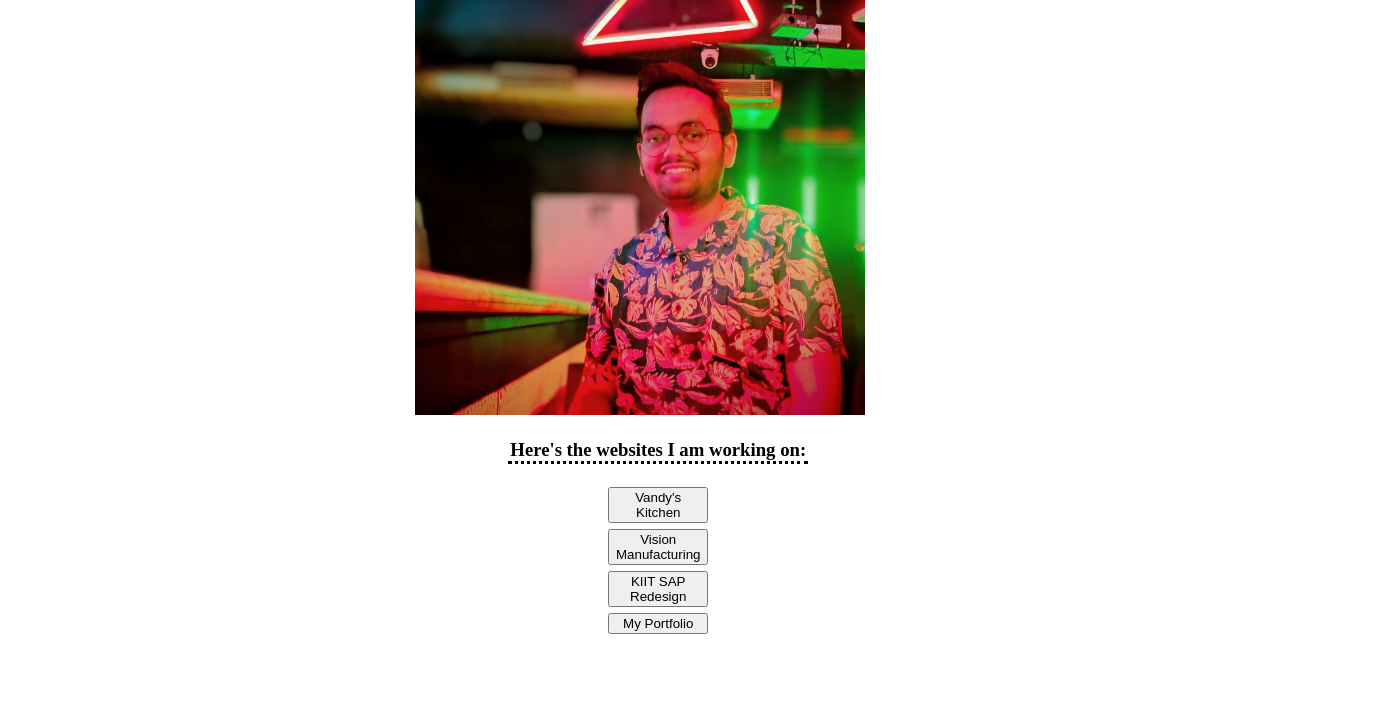
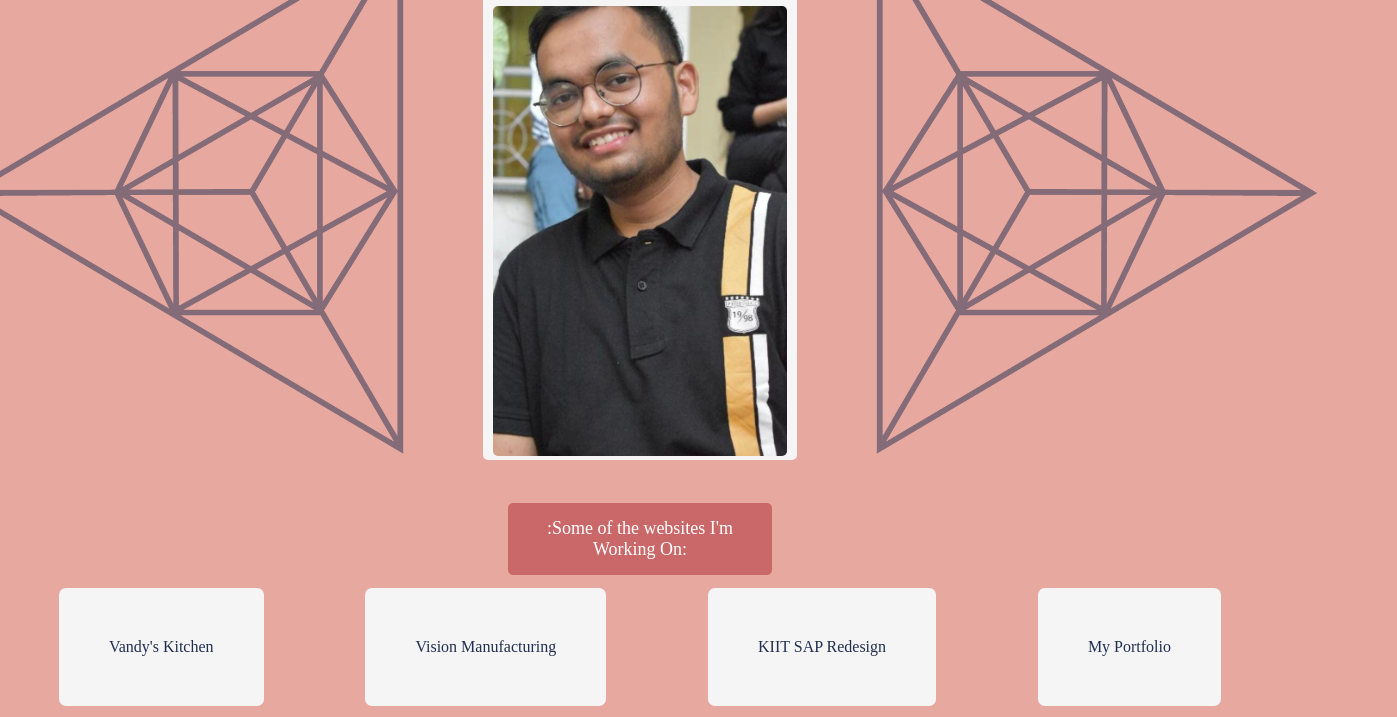
Before and after one commit to phANTom2303/anish-goenka-portfolio, a plain HTML site: page index.html in a window 1280 px wide. Shown: the part 115-832 px from the top of the page, 1397 px wide, since content can reach past the window. Before the commit the page ends 800 px from the top, so only its background shows below. Drawn offline with Linux system fonts and the light colour scheme.

Commit message:
Complete Overhaul

```diff
--- a/index.html
+++ b/index.html
@@ -7,18 +7,22 @@
     <title>Anish Goenka</title>
 </head>
 <body>
-    <div class="header">
-        <h1>Hi, I am Anish</h1>
-        <img src = "DP 6.jpg" id="me">
+    <div id="photo-frame">
+        <img src="img-left-flank.png" class="img-flank">
+        <div class="header">
+            <h1>Hi, I am Anish</h1>
+            <img src = "portrait mine.jpg" id="me">
+        </div>
+        <img src="img-right-flank.png" class="img-flank">
     </div>
 
     <div class="list">
+        <div id="link-heading">:Some of the websites I'm Working On:</div>
         <div class="links">
-        <h3>Here's the websites I am working on: </h3>
-        <button>Vandy's Kitchen</button>
-        <button>Vision Manufacturing</button>
-        <button>KIIT SAP Redesign</button>
-        <button>My Portfolio</button>
+        <a id="food">Vandy's Kitchen</a>
+        <a>Vision Manufacturing</a>
+        <a>KIIT SAP Redesign</a>
+        <a>My Portfolio</a>
     </div>
     </div>
 </body>
--- a/styles.css
+++ b/styles.css
@@ -1,14 +1,39 @@
 .header {
     text-align: center;
+    border-radius: 5px;
+    background-color: whitesmoke ;
+    /* border: 5px solid #202E51 ; */
+    padding-left: 10px;
+    padding-right: 10px;
 }
 
-h3 {
-    border-bottom: 3px dotted black;
-    margin: 20px 500px;
-}
+/* bright pink colour : #CA6869 */
+/* vomit colour #BACFC0  */
 #me {
     height: 450px;
     width: auto;
+    border-radius: 5px;
+}
+
+#link-heading {
+    background-color: #CA6869;
+    margin: 10px 500px ;
+    padding: 15px;
+    font-size: large;
+    color: white;
+    /* border: 3px solid #202E51; */
+    border-radius: 5px;
+}
+.img-flank {
+    height: 600px;
+    width: auto;
+    opacity: 50%;
+}
+
+#photo-frame {
+    display: flex;
+    justify-content: center;
+    align-items: center;
 }
 
 .list {
@@ -16,11 +41,15 @@ h3 {
 }
 
 .links {
-    display: grid;
-    grid-template-columns: 1fr;
-    grid-template-rows: auto;
+    display: flex;
 }
 
-.links button {
-    margin: 3px 600px;
+.links a {
+    margin: 3px auto;
+    padding: 50px;
+    border-radius: 7px;
+    background-color: whitesmoke  ;
+    /* border: 3px solid #202E51; */
+    color: #202E51;
 }
+body {background-color: #E7A89F ;}
```
Also changed, not shown: factory-1639990_1280.jpg (added), img-left-flank.png (added), img-right-flank.png (added), portrait mine.jpg (added), spaghetti-1932466_1280.jpg (added), 1 other file.
